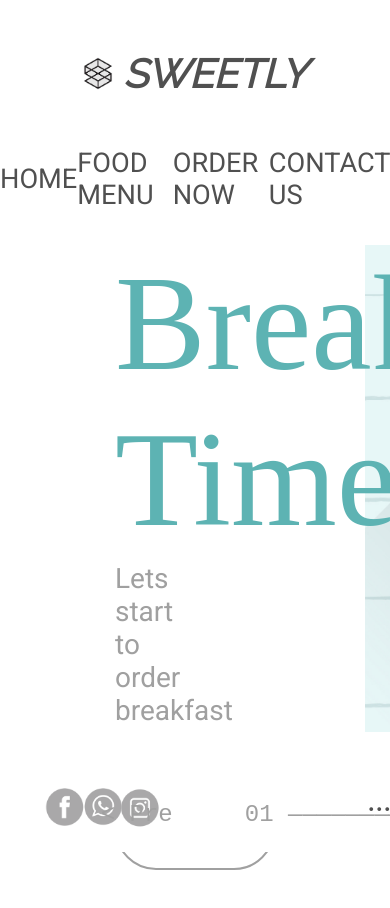
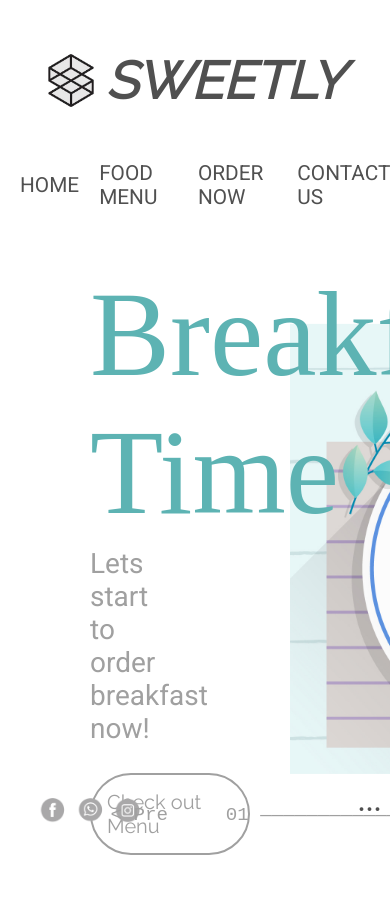
Before and after one commit to AbhinavRobinson/Sweetly, a website: page app/index.html in a window 390 px wide. Shown: the top 908 px of the page. Before the commit the page ends 870 px from the top, so only its background shows below. Drawn offline with Linux system fonts and the light colour scheme.

Commit message:
Responsive Update : Any Size Desktop

```diff
--- a/app/scss/styles.scss
+++ b/app/scss/styles.scss
@@ -34,6 +34,9 @@ body {
               img {
                 width: 30px;
                 margin-right: 10px;
+                @media #{$midscreens} {
+                  width: 50px;
+                }
               }
               display: inline-flex;
               font-weight: 900;
@@ -55,6 +58,9 @@ body {
                 margin-top: 50px;
                 justify-content: center;
               }
+              @media #{$midscreens} {
+                font-size: 3.25rem;
+              }
             }
             .logo:hover {
               color: $base-color;
@@ -74,10 +80,6 @@ body {
                 color: $grey-color;
                 font-family: $font;
                 text-transform: uppercase;
-                // @media #{$smartphone} {
-                // }
-                // @media #{$midscreens} {
-                // }
                 @media #{$fullscreens} {
                   margin-top: 50px;
                   width: 100vw;
@@ -88,15 +90,17 @@ body {
                   font-weight: 500;
                   color: $dark-grey-color;
                 }
+                @media #{$midscreens} {
+                  font-size: 1.5rem;
+                  // margin-right: 10px;
+                }
                 li {
-                  @media #{$smartphone} {
-                    margin-left: 0;
+                  @media #{$midscreens} {
                     padding: 0;
+                    margin-left: 20px;
+                    font-size: 1.3rem;
+                    // transform: translateX(-20px);
                   }
-                  // @media #{$midscreens} {
-                  // }
-                  // @media #{$fullscreens} {
-                  // }
                   margin-left: 2.5vw;
                   padding: 0;
                   padding-top: 0;
@@ -123,12 +127,19 @@ body {
           .content {
             margin: 115px;
             margin-top: 155px;
+            @media #{$midscreens} {
+              transform: translateX(-25px) translateY(-2.5vh);
+            }
             @media #{$fullscreens} {
               margin-top: 125px;
             }
             .title {
               @media #{$fullscreens} {
                 margin-bottom: 5px;
+              }
+              @media #{$midscreens} {
+                font-size: 7.5rem;
+                margin-top: 5vh;
               }
               font-size: 8.5rem;
               float: left;
@@ -149,8 +160,13 @@ body {
               z-index: -1;
               @media #{$fullscreens} {
                 width: 75vw;
-                height: 500px;
+                height: 750px;
                 transform: translateX(250px) translateY(0px);
+              }
+              @media #{$midscreens} {
+                transform: translateX(200px) translateY(100px);
+                height: 450px;
+                width: 60vw;
               }
             }
             .info {
@@ -190,7 +206,7 @@ body {
 
       footer {
         width: 100%;
-        height: 120px;
+        height: 250px;
         float: left;
         color: $dark-grey-color;
         background-color: white;
@@ -209,6 +225,7 @@ body {
                   list-style: none;
                   display: inline-flex;
                   li {
+
                     @media #{$fullscreens} {
                       margin: 0;
                       transform: translateX(-7.5vw);
@@ -218,6 +235,13 @@ body {
                     img {
                       width: 40px;
                       height: 40px;
+                      @media #{$midscreens} {
+                        width: 25px;
+                        height: 25px;
+                        transform: translateX(-25px);
+                        margin-left: 20px;
+                        margin-top: 10px;
+                      }
                     }
                     padding: 15px;
                   }
@@ -230,6 +254,11 @@ body {
               .page_action {
                 @media #{$fullscreens} {
                   margin-left: -7.5vw;
+                }
+                @media #{$midscreens} {
+                  margin-left: -5vw;
+                  margin-top: 27.5px;
+                  font-size: 1.2rem;
                 }
                 width: 1000px;
                 position: absolute;
@@ -253,6 +282,9 @@ body {
                   // margin-right: -10vw;
                   margin-left: 27.5vw;
                 }
+                @media #{$midscreens} {
+                  transform: translateX(-2.5vw);
+                }
                 float: right;
                 // margin-right: 12.5vw;
                 margin-left: 25vw;
```
Also changed, not shown: app/css/styles.css.
